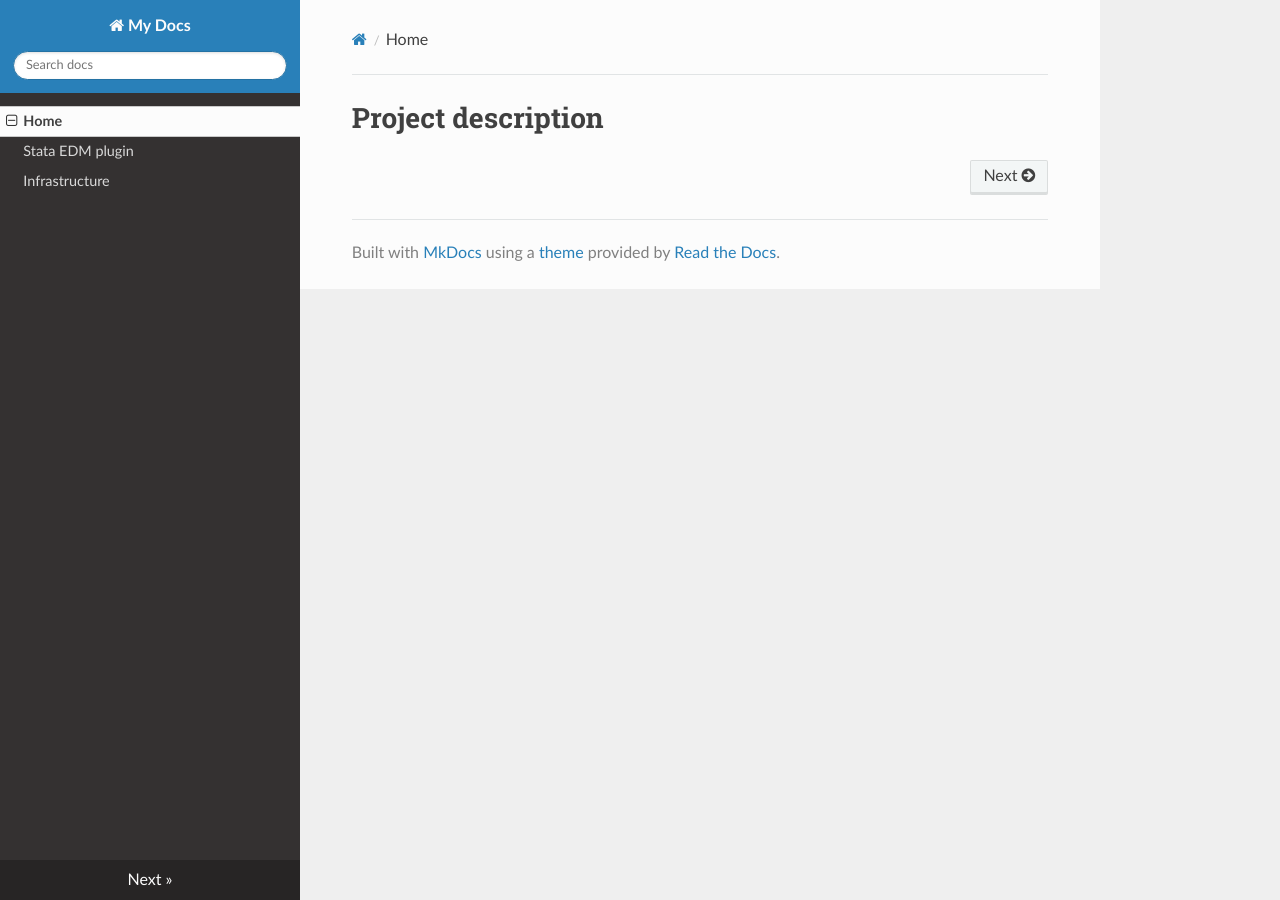
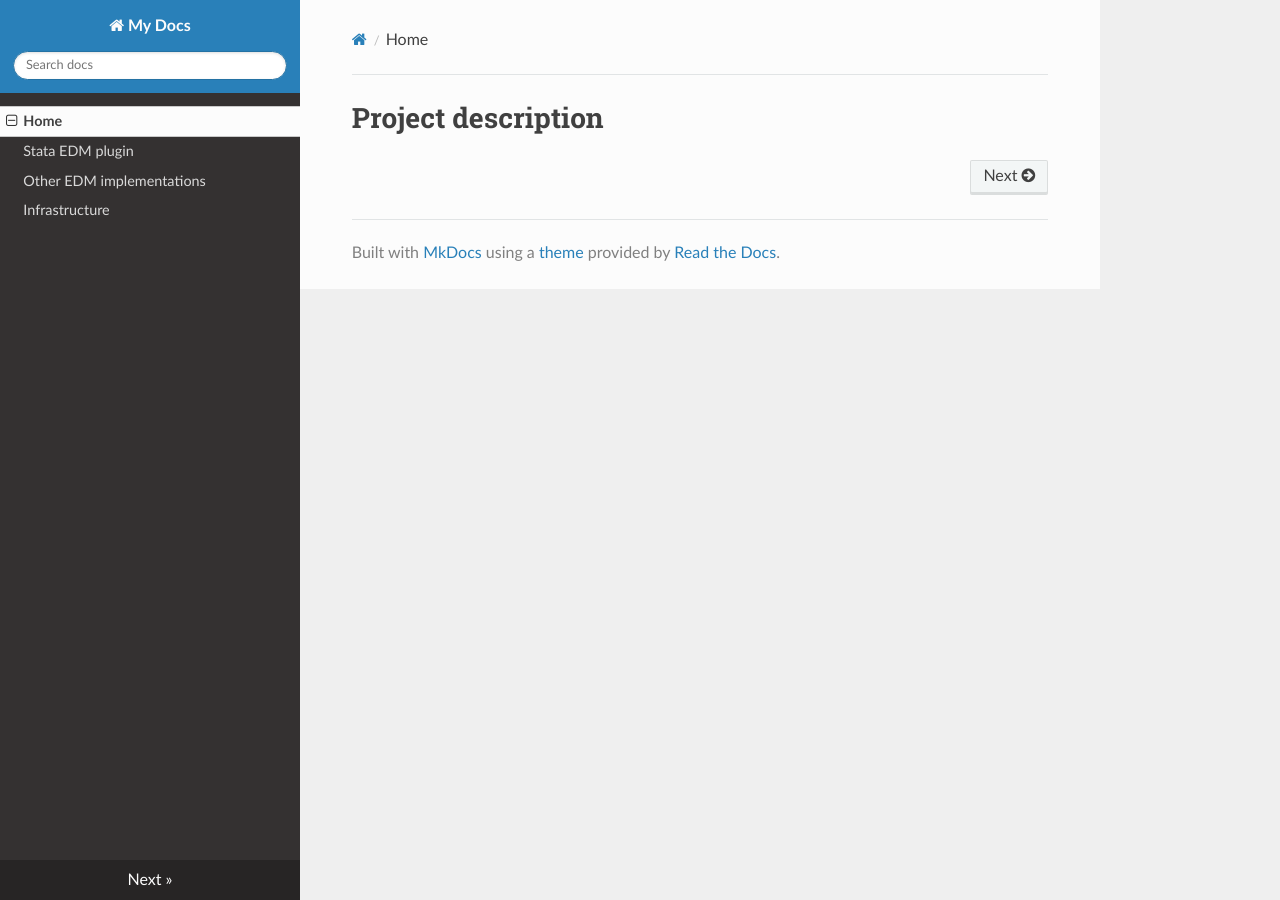
Before and after one commit to EDM-Developers/edm-stata, an MkDocs documentation site: the page built from docs/index.md, in a window 1280 px wide. Built offline with MkDocs 1.6.1, drawn with Linux system fonts in a browser that asks for light colours; nearby versions of some CDN libraries.

Commit message:
Add page for other edm implementations

```diff
--- a/mkdocs.yml
+++ b/mkdocs.yml
@@ -3,6 +3,7 @@ site_name: My Docs
 nav:
     - Home: index.md
     - Stata EDM plugin: plugin.md
+    - Other EDM implementations: other_edm.md
     - Infrastructure: infrastructure.md
 
 theme:
```
Also changed, not shown: docs/other_edm.md (added).
